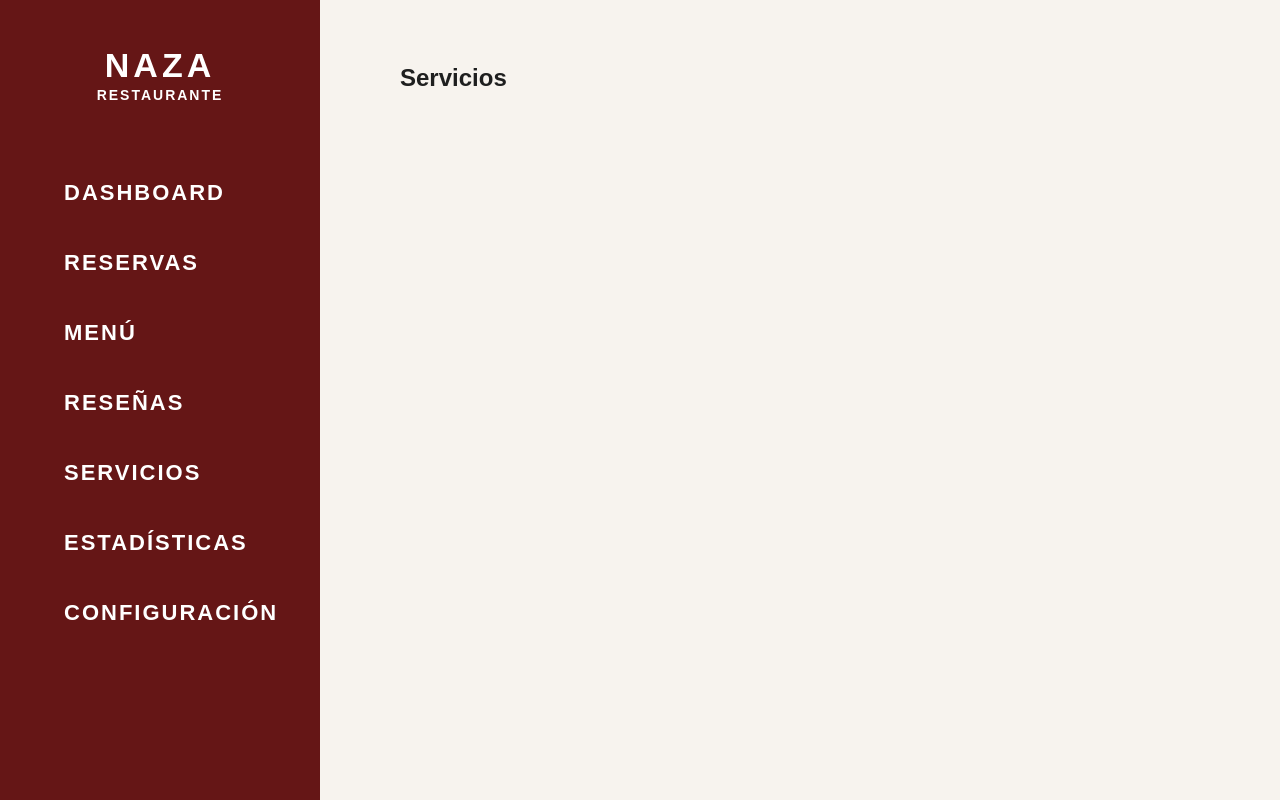
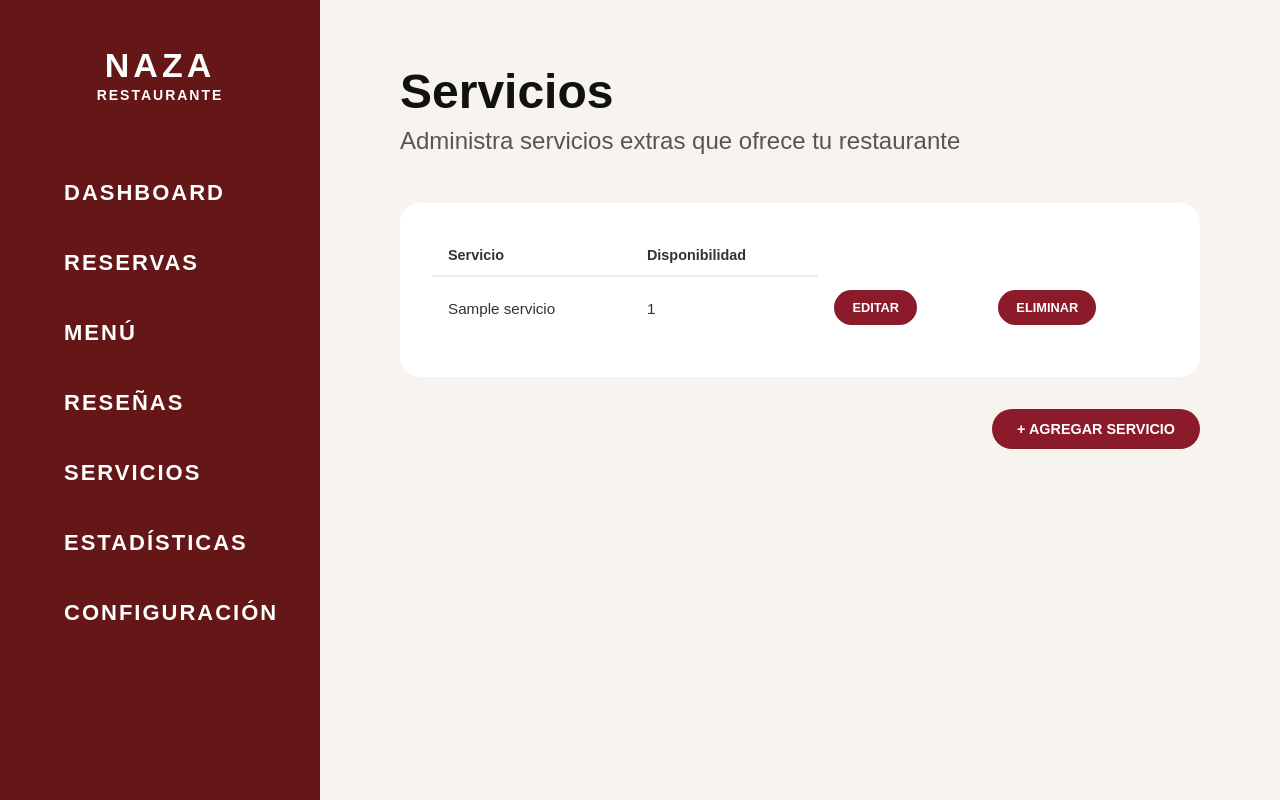
Before and after one commit to keytapia/TP3ids, a Flask app: template frontend/templates/admin/servicios.html in a window 1280 px wide. Run offline with Flask 3, Linux system fonts and the light colour scheme; the template is opened without the code that fills it: most values are stand-ins (such as "Sample title", 1, 10 or a date in 2020).

Commit message:
agrego routes, service y templates de servicios admin

```diff
--- /dev/null
+++ b/frontend/services/servicios.py
@@ -0,0 +1,3 @@
+import requests
+
+API_BACKEND_URL = "http://127.0.0.1:5000"
--- a/frontend/templates/admin/servicios.html
+++ b/frontend/templates/admin/servicios.html
@@ -4,8 +4,50 @@
 
 {% block content %}
 
+<link rel="stylesheet" href="{{ url_for('static', filename='styles/style.css') }}">
 
-    <h2>Servicios</h2>
+<h1 class="admin-page-title">Servicios</h1>
+<p class="admin-page-subtitle">Administra servicios extras que ofrece tu restaurante</p>
 
+<div class="admin-tabla-card">
+    <table class="admin-tabla">
+        <thead>
+            <tr>
+                <th>Servicio</th>
+                <th>Disponibilidad</th>
+            </tr>
+        </thead>
+        <tbody>
+            {% if servicios %}
+                {% for r in servicios %}
+                <tr>
+                    <td>{{ r.servicio }}</td>
+                    <td>{{ r.id }}</td>
+
+                    <td>
+                        <a href="{{ url_for('servicios_admin.editar_servicio', id=r.id) }}">
+                           Editar
+                        </a>
+                    </td>
+
+                    <td>
+                        <form action="{{ url_for('servicios_admin.eliminar_servicio', id=r.id) }}" method="POST"
+                              onsubmit="return confirm('¿Eliminar {{ servicio.nombre }}?')">
+                              <button type="submit">Eliminar</button>
+                        </form>
+                    </td>
+                </tr>
+                {% endfor %}
+            {% endif %}
+
+        </tbody>
+    </table>
+</div>
+
+<div class="agregar-plato">
+    <a href="{{ url_for('servicios_admin.agregar_servicio') }}">
+        + Agregar servicio
+    </a>
+</div>
 
 {% endblock %}
```
Also changed, not shown: frontend/routes/admin/servicios.py (+22 -1 lines), frontend/templates/admin/agregar_servicio.html (added, +26 -0 lines), frontend/templates/admin/editar_servicio.html (added, +34 -0 lines).
